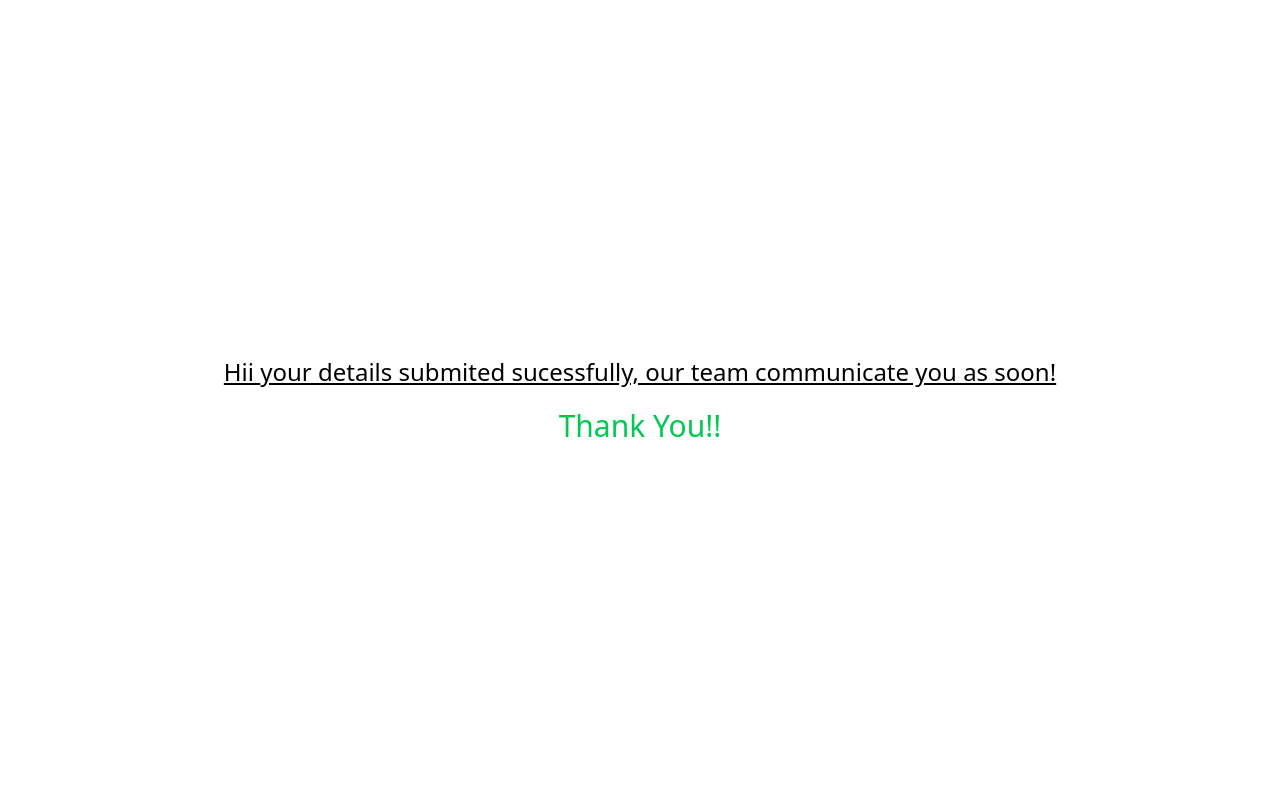
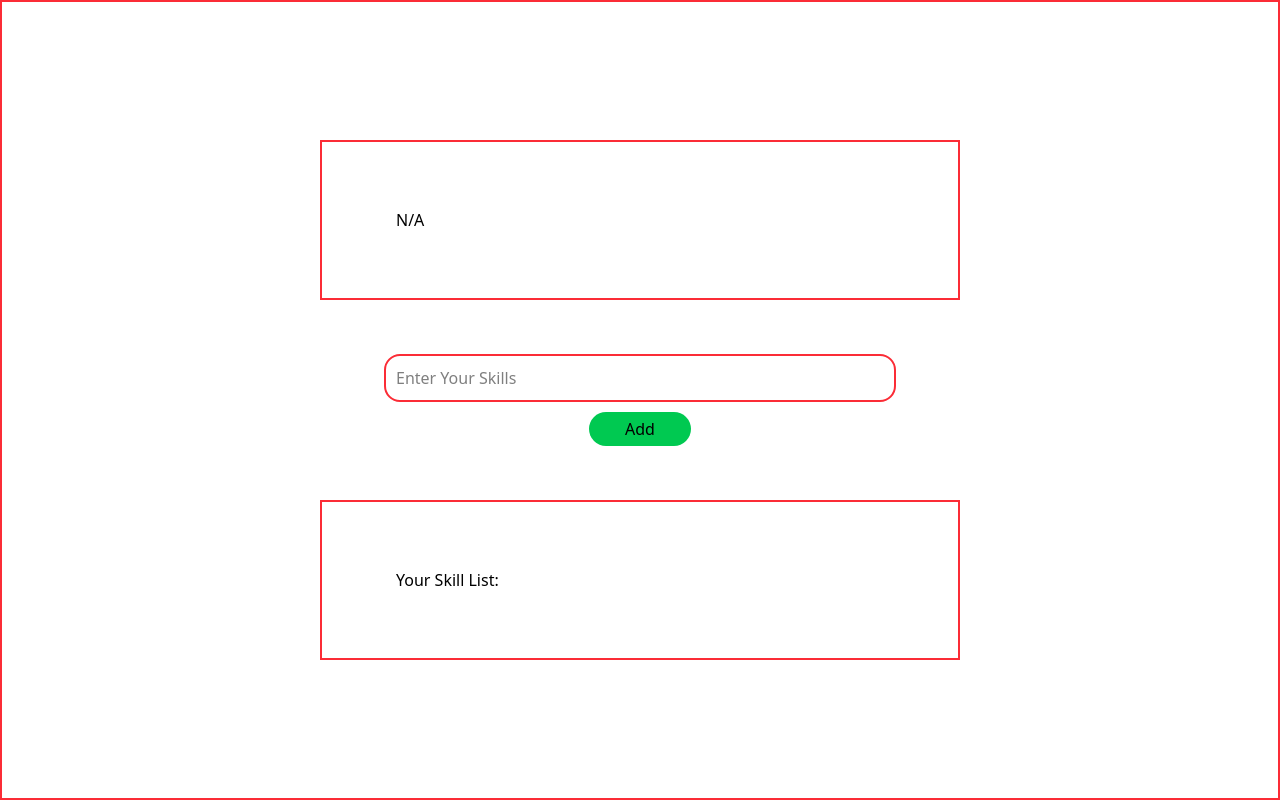
Before and after one commit to Sainath-Nanaware/javaScript-Quetions, a React (Vite) app in the folder reactProject/: page /submit in a window 1280 px wide. Built offline with nearby package versions, Linux system fonts and the light colour scheme.

Commit message:
new react Quation

```diff
--- a/reactProject/src/App.jsx
+++ b/reactProject/src/App.jsx
@@ -5,6 +5,7 @@ import { Route, Routes } from 'react-router-dom'
 import Home from './pages/Home'
 import UserDetails from './pages/UserDetails'
 import Submit from './pages/Submit'
+import AddItems from './components/AddItems'
 
 function App() {
   const [count, setCount] = useState(0)
@@ -12,12 +13,13 @@ function App() {
   return (
     <>
       {/* <h1>Hii sainath</h1> */}
-      <Routes>
+      {/* <Routes>
         <Route path='/' element={<Home/>}/>
         <Route path='/userDetails' element={<UserDetails/>}/>
         <Route path='/submit' element={<Submit/>}/>
-      </Routes>
-
+      </Routes> */}
+      {/* for practice purpose */}
+      <AddItems/>
     </>
   )
 }
--- /dev/null
+++ b/reactProject/src/components/AddItems.jsx
@@ -0,0 +1,31 @@
+import React, { useRef, useState } from 'react'
+
+function AddItems() {
+    var SKILLS=[]
+    const [inputText,setInputText]=useState('N/A')
+    const [skills,SetSkills]=useState([])
+    const inputRef=useRef()
+    function handleAddEvent(){
+        SKILLS.push(inputRef.current.value)
+        SetSkills(SKILLS)
+        console.log(SKILLS);
+        inputRef.current.value=''
+         setInputText('N/A')
+    }
+  return (
+    <div className='pb h-[100vh] flex flex-col justify-center items-center gap-[20px]'>
+        <div className='pb h-[20vh] w-[50vw] flex justify-center items-center'>
+            <p className=' w-[40vw] p-[12px]'>{inputText}</p>
+        </div>
+        <div className='h-[20vh] w-[50vw] flex flex-col justify-center items-center gap-[10px]'>
+            <input type="text" placeholder='Enter Your Skills' onChange={(e)=>{setInputText(e.target.value)}} ref={inputRef} className='pb  rounded-2xl w-[40vw] p-[10px]' />
+            <button className='w-[8vw] p-[5px] rounded-3xl bg-green-500' onClick={()=>{handleAddEvent()}}>Add</button>
+        </div>
+        <div className='pb h-[20vh] w-[50vw] flex justify-center items-center'>
+            <p className=' w-[40vw] p-[12px]'>Your Skill List:{skills}</p>
+        </div>
+    </div>
+  )
+}
+
+export default AddItems
```
